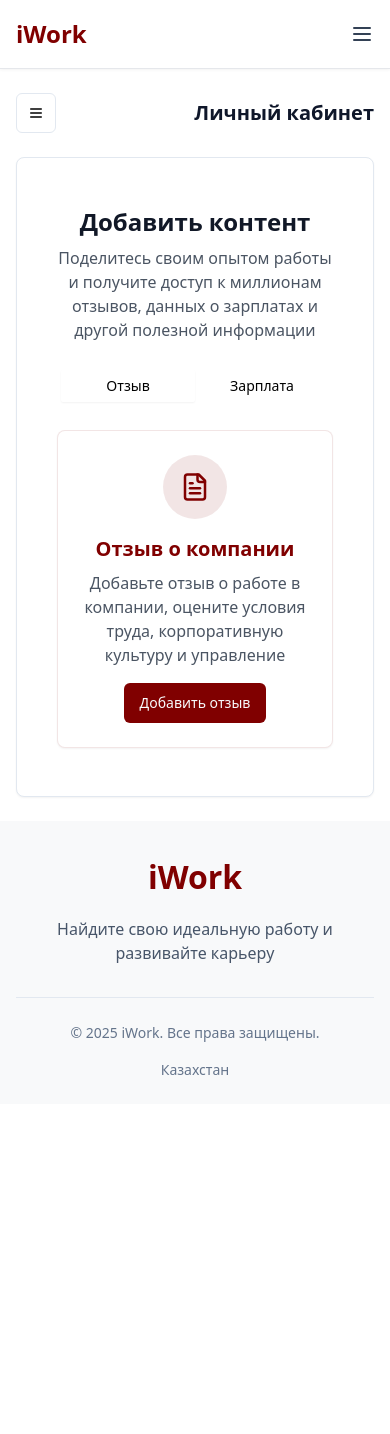
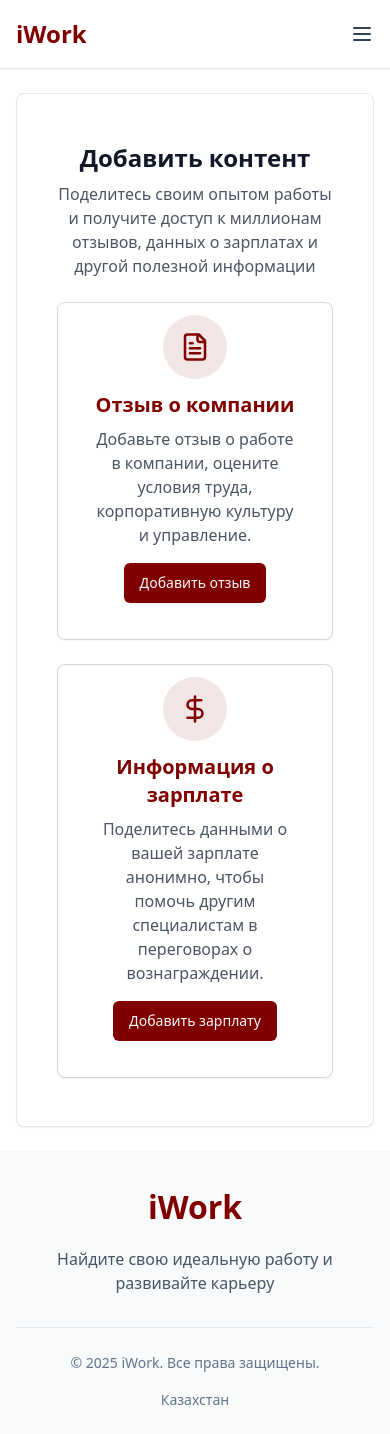
Before and after one commit to meyirman-is-creator/jumysfeedback, a Next.js app: page /profile/add in a window 390 px wide. Before the commit the page ends 1104 px from the top, so only its background shows below. Built offline with nearby package versions, Linux system fonts and the light colour scheme.

Commit message:
fix: header component

```diff
--- a/src/app/profile/add/page.tsx
+++ b/src/app/profile/add/page.tsx
@@ -1,36 +1,14 @@
-// src/profile/add/page.tsx
 "use client";
 
 import React from "react";
 import { useRouter } from "next/navigation";
-import { Typography, Box } from "@mui/material";
+import { FileText, DollarSign } from "lucide-react";
 import { Container } from "@/components/ui/container";
 import { Card, CardContent } from "@/components/ui/card";
 import { Button } from "@/components/ui/button";
-import { FileText, DollarSign } from "lucide-react";
-import { Tabs, TabsContent, TabsList, TabsTrigger } from "@/components/ui/tabs";
 
 export default function AddPage() {
   const router = useRouter();
-
-  const contentTypes = [
-    {
-      id: "review",
-      title: "Отзыв о компании",
-      icon: <FileText size={40} className="text-[#800000]" />,
-      description:
-        "Добавьте отзыв о работе в компании, оцените условия и менеджмент",
-      path: "/profile/add/review",
-    },
-    {
-      id: "salary",
-      title: "Зарплата",
-      icon: <DollarSign size={40} className="text-[#800000]" />,
-      description:
-        "Поделитесь информацией о зарплате для помощи другим в переговорах",
-      path: "/profile/add/salary",
-    },
-  ];
 
   const handleSelectContentType = (path: string) => {
     router.push(path);
@@ -48,20 +26,11 @@ export default function AddPage() {
             отзывов, данных о зарплатах и другой полезной информации
           </p>
         </div>
-
-        <Tabs defaultValue="review" className="w-full">
-          <TabsList className="grid w-full max-w-md mx-auto grid-cols-2 mb-6">
-            <TabsTrigger value="review">Отзыв</TabsTrigger>
-            <TabsTrigger value="salary">Зарплата</TabsTrigger>
-          </TabsList>
-
-          <TabsContent value="review">
-            <Card
-              className="cursor-pointer transition-all hover:shadow-md border-[#800000]/10 hover:border-[#800000]"
-              onClick={() => handleSelectContentType("/profile/add/review")}
-            >
-              <CardContent className="flex flex-col items-center p-6 text-center">
-                <div className="h-16 w-16 rounded-full bg-[#800000]/10 flex items-center justify-center mb-4">
+        <div className="flex flex-col md:flex-row gap-6">
+          <Card className="flex-1 border border-gray-300 rounded-lg hover:shadow-lg transition-shadow">
+            <CardContent>
+              <div className="flex flex-col items-center text-center p-3">
+                <div className="h-16 w-16 rounded-full bg-[#800000]/10 flex items-center justify-center mb-3">
                   <FileText size={30} className="text-[#800000]" />
                 </div>
                 <h3 className="text-xl font-semibold text-[#800000] mb-2">
@@ -69,22 +38,21 @@ export default function AddPage() {
                 </h3>
                 <p className="text-gray-600 mb-4">
                   Добавьте отзыв о работе в компании, оцените условия труда,
-                  корпоративную культуру и управление
+                  корпоративную культуру и управление.
                 </p>
-                <Button className="bg-[#800000] hover:bg-[#660000]">
+                <Button
+                  onClick={() => handleSelectContentType("/profile/add/review")}
+                  className="bg-[#800000] hover:bg-[#660000]"
+                >
                   Добавить отзыв
                 </Button>
-              </CardContent>
-            </Card>
-          </TabsContent>
-
-          <TabsContent value="salary">
-            <Card
-              className="cursor-pointer transition-all hover:shadow-md border-[#800000]/10 hover:border-[#800000]"
-              onClick={() => handleSelectContentType("/profile/add/salary")}
-            >
-              <CardContent className="flex flex-col items-center p-6 text-center">
-                <div className="h-16 w-16 rounded-full bg-[#800000]/10 flex items-center justify-center mb-4">
+              </div>
+            </CardContent>
+          </Card>
+          <Card className="flex-1 border border-gray-300 rounded-lg hover:shadow-lg transition-shadow ">
+            <CardContent>
+              <div className="flex flex-col items-center text-center p-3">
+                <div className="h-16 w-16 rounded-full bg-[#800000]/10 flex items-center justify-center mb-3">
                   <DollarSign size={30} className="text-[#800000]" />
                 </div>
                 <h3 className="text-xl font-semibold text-[#800000] mb-2">
@@ -92,15 +60,18 @@ export default function AddPage() {
                 </h3>
                 <p className="text-gray-600 mb-4">
                   Поделитесь данными о вашей зарплате анонимно, чтобы помочь
-                  другим специалистам в переговорах о вознаграждении
+                  другим специалистам в переговорах о вознаграждении.
                 </p>
-                <Button className="bg-[#800000] hover:bg-[#660000]">
+                <Button
+                  onClick={() => handleSelectContentType("/profile/add/salary")}
+                  className="bg-[#800000] hover:bg-[#660000]"
+                >
                   Добавить зарплату
                 </Button>
-              </CardContent>
-            </Card>
-          </TabsContent>
-        </Tabs>
+              </div>
+            </CardContent>
+          </Card>
+        </div>
       </div>
     </Container>
   );
--- a/src/app/profile/layout.tsx
+++ b/src/app/profile/layout.tsx
@@ -1,22 +1,13 @@
-// src/profile/layout.tsx
 "use client";
 
 import React, { useState } from "react";
 import Link from "next/link";
 import { usePathname } from "next/navigation";
-import { Sheet, SheetContent, SheetTrigger } from "@/components/ui/sheet";
 import { Button } from "@/components/ui/button";
 import { Avatar, AvatarFallback, AvatarImage } from "@/components/ui/avatar";
 import { Separator } from "@/components/ui/separator";
 import { Container } from "@/components/ui/container";
-import {
-  User,
-  FileText,
-  DollarSign,
-  PlusCircle,
-  LogOut,
-  Menu,
-} from "lucide-react";
+import { User, FileText, DollarSign, PlusCircle, LogOut } from "lucide-react";
 import { cn } from "@/lib/utils";
 
 export default function ProfileLayout({
@@ -26,7 +17,9 @@ export default function ProfileLayout({
 }) {
   const pathname = usePathname();
   const isAdmin = true;
-  const [isMobileMenuOpen, setIsMobileMenuOpen] = useState(false);
+
+  // Simulating authenticated state - in a real app, this would come from a global state or context
+  const isAuthenticated = true;
 
   const menuItems = [
     {
@@ -91,42 +84,8 @@ export default function ProfileLayout({
   return (
     <Container className="py-6">
       <div className="lg:grid lg:grid-cols-[280px_1fr] gap-8">
-        {/* Mobile menu toggle button */}
-        <div className="lg:hidden flex justify-between items-center mb-6">
-          <Sheet open={isMobileMenuOpen} onOpenChange={setIsMobileMenuOpen}>
-            <SheetTrigger asChild>
-              <Button variant="outline" size="icon" className="h-10 w-10">
-                <Menu className="h-4 w-4" />
-                <span className="sr-only">Открыть меню</span>
-              </Button>
-            </SheetTrigger>
-            <SheetContent
-              side="left"
-              className="w-[280px] bg-white sm:max-w-none"
-            >
-              <div className="flex flex-col items-center py-4">
-                <Avatar className="h-16 w-16 mb-2">
-                  <AvatarImage
-                    src="/images/avatar-placeholder.jpg"
-                    alt="аватар"
-                  />
-                  <AvatarFallback>ИИ</AvatarFallback>
-                </Avatar>
-                <div className="text-center">
-                  <h3 className="font-medium text-slate-900">Иван Иванов</h3>
-                  <p className="text-sm text-[#800000] font-medium">
-                    {isAdmin ? "Администратор" : "Пользователь"}
-                  </p>
-                </div>
-              </div>
-              <Separator className="bg-[#800000]/10" />
-              {renderMenuItems()}
-            </SheetContent>
-          </Sheet>
-          <h1 className="text-xl font-bold text-slate-900">Личный кабинет</h1>
-        </div>
-
-        {/* Desktop sidebar */}
+        {/* Desktop sidebar - Only shown when authenticated */}
+        {isAuthenticated && (
           <aside className="hidden lg:block">
             <div className="bg-white rounded-lg border border-slate-200 shadow-sm">
               <div className="flex flex-col items-center p-6">
@@ -150,9 +109,14 @@ export default function ProfileLayout({
               <div className="p-4">{renderMenuItems()}</div>
             </div>
           </aside>
+        )}
 
-        {/* Main content */}
-        <main className="bg-white rounded-lg border border-slate-200 shadow-sm p-6">
+        {/* Main content - Full width if not authenticated */}
+        <main
+          className={`bg-white rounded-lg border border-slate-200 shadow-sm p-6 ${
+            !isAuthenticated ? "lg:col-span-2" : ""
+          }`}
+        >
           {children}
         </main>
       </div>
--- a/src/app/profile/page.tsx
+++ b/src/app/profile/page.tsx
@@ -1,4 +1,3 @@
-// src/profile/page.tsx
 "use client";
 
 import React, { useState } from "react";
@@ -23,7 +22,6 @@ import {
 } from "@/components/ui/form";
 import { Input } from "@/components/ui/input";
 import { Separator } from "@/components/ui/separator";
-import { Tabs, TabsContent, TabsList, TabsTrigger } from "@/components/ui/tabs";
 import { zodResolver } from "@hookform/resolvers/zod";
 import { useForm } from "react-hook-form";
 import * as z from "zod";
@@ -505,13 +503,8 @@ export default function ProfilePage() {
           <Separator className="bg-[#800000]/10" />
         </CardHeader>
         <CardContent>
-          <Tabs defaultValue="reviews" className="w-full">
-            <TabsList className="grid w-full max-w-md mx-auto grid-cols-2 mb-6">
-              <TabsTrigger value="reviews">Отзывы</TabsTrigger>
-              <TabsTrigger value="salaries">Зарплаты</TabsTrigger>
-            </TabsList>
-            <TabsContent value="reviews">
-              <div className="flex flex-col items-center justify-center p-4 bg-[#800000]/5 rounded-lg max-w-md mx-auto">
+          <div className="flex flex-col md:flex-row gap-6 justify-center">
+            <div className="flex flex-col items-center justify-center p-4 bg-[#800000]/5 rounded-lg max-w-md w-full">
               <span className="text-3xl font-bold text-[#800000]">
                 {user.reviewCount}
               </span>
@@ -530,9 +523,8 @@ export default function ProfilePage() {
                 </a>
               </Button>
             </div>
-            </TabsContent>
-            <TabsContent value="salaries">
-              <div className="flex flex-col items-center justify-center p-4 bg-[#800000]/5 rounded-lg max-w-md mx-auto">
+
+            <div className="flex flex-col items-center justify-center p-4 bg-[#800000]/5 rounded-lg max-w-md w-full">
               <span className="text-3xl font-bold text-[#800000]">
                 {user.salaryCount}
               </span>
@@ -551,8 +543,7 @@ export default function ProfilePage() {
                 </a>
               </Button>
             </div>
-            </TabsContent>
-          </Tabs>
+          </div>
         </CardContent>
       </Card>
     </div>
```
Also changed, not shown: src/app/profile/add/review/page.tsx (+29 -23 lines), src/app/profile/add/salary/page.tsx (+28 -20 lines), src/components/layout/header/Header.tsx (+8 -3 lines). Lines whose indentation alone changed are shown as unchanged.
